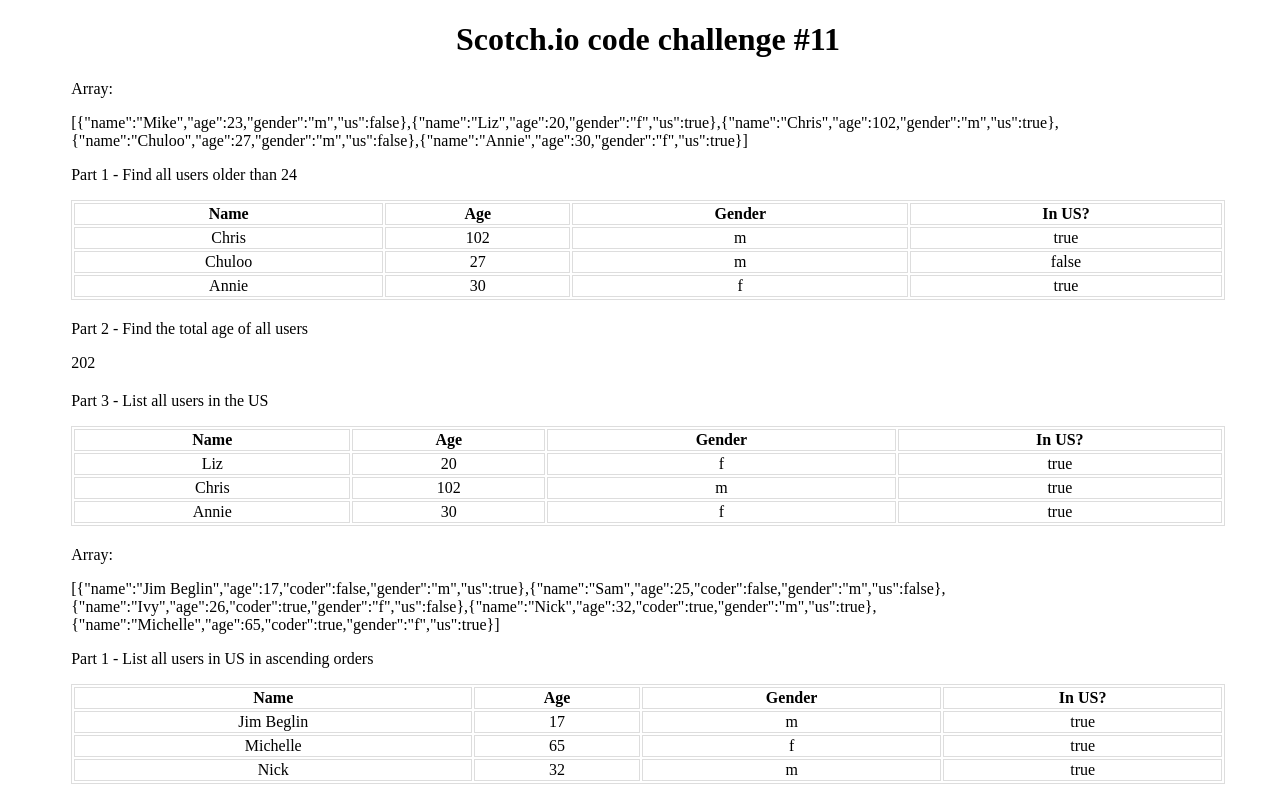
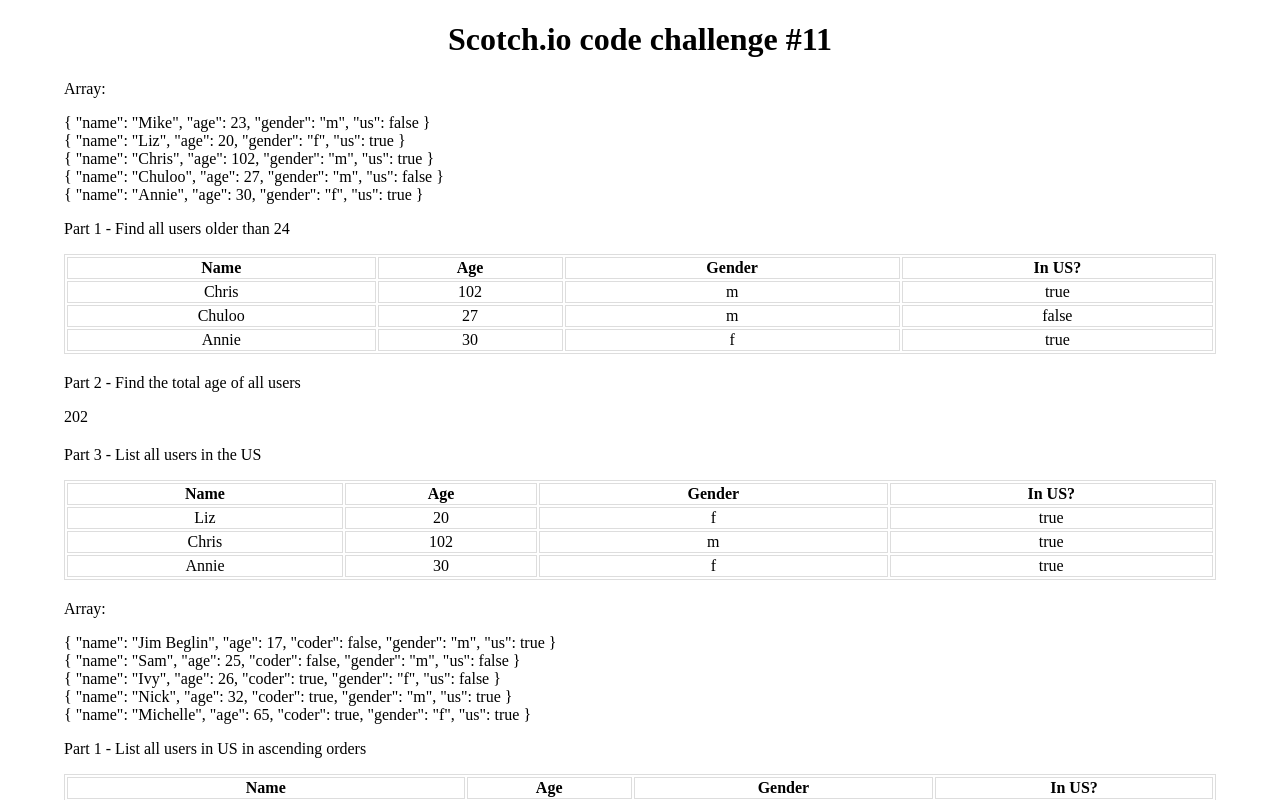
Before and after one commit to railsstudent/ng-fun-prog, an Angular app: page / in a window 1280 px wide. Shown: the top 800 px of the page. Built offline with nearby package versions, Linux system fonts and the light colour scheme.

Commit message:
Add Angular Material

```diff
--- a/angular.json
+++ b/angular.json
@@ -46,6 +46,9 @@
               "src/assets"
             ],
             "styles": [
+              {
+                "input": "node_modules/@angular/material/prebuilt-themes/pink-bluegrey.css"
+              },
               "src/styles.scss"
             ],
             "scripts": []
@@ -95,6 +98,9 @@
             "tsConfig": "src/tsconfig.spec.json",
             "karmaConfig": "src/karma.conf.js",
             "styles": [
+              {
+                "input": "node_modules/@angular/material/prebuilt-themes/pink-bluegrey.css"
+              },
               "styles.scss"
             ],
             "scripts": [],
--- a/package.json
+++ b/package.json
@@ -12,11 +12,13 @@
   "private": true,
   "dependencies": {
     "@angular/animations": "^6.0.0",
+    "@angular/cdk": "6.2.1",
     "@angular/common": "^6.0.0",
     "@angular/compiler": "^6.0.0",
     "@angular/core": "^6.0.0",
     "@angular/forms": "^6.0.0",
     "@angular/http": "^6.0.0",
+    "@angular/material": "6.2.1",
     "@angular/platform-browser": "^6.0.0",
     "@angular/platform-browser-dynamic": "^6.0.0",
     "@angular/router": "^6.0.0",
--- a/src/app/app.component.ts
+++ b/src/app/app.component.ts
@@ -208,10 +208,6 @@
 		];
 
 		this.answers.push(array1Answers, array2Answers, array3Answers);
-		this.arrays = [
-			JSON.stringify(texasss),
-			JSON.stringify(newieyork),
-			JSON.stringify(vegzas)
-		];
+		this.arrays = [texasss, newieyork, vegzas];
 	}
 }
--- a/src/app/app.module.ts
+++ b/src/app/app.module.ts
@@ -3,10 +3,11 @@
 
 import { AppComponent } from './app.component';
 import { QuizModule } from './quiz';
+import { BrowserAnimationsModule } from '@angular/platform-browser/animations';
 
 @NgModule({
 	declarations: [AppComponent],
-	imports: [BrowserModule, QuizModule],
+	imports: [BrowserModule, QuizModule, BrowserAnimationsModule],
 	providers: [Title],
 	bootstrap: [AppComponent]
 })
--- a/src/app/quiz/quiz-app/quiz-app.component.ts
+++ b/src/app/quiz/quiz-app/quiz-app.component.ts
@@ -1,5 +1,5 @@
 import { Component, Input, ChangeDetectionStrategy } from '@angular/core';
-import { IQuestion } from '../index';
+import { IQuestion, IPerson } from '../index';
 
 @Component({
 	selector: 'quiz-app',
@@ -8,6 +8,6 @@
 	changeDetection: ChangeDetectionStrategy.OnPush
 })
 export class QuizAppComponent {
-	@Input() arrays: string[];
+	@Input() arrays: IPerson[][];
 	@Input() answers: IQuestion[][];
 }
--- a/src/app/quiz/quiz-question/quiz-question.component.html
+++ b/src/app/quiz/quiz-question/quiz-question.component.html
@@ -1,9 +1,6 @@
-<div>
 <div>
   <p>Array:</p>
-    <p>{{array}}</p>
-  </div>
-  <div>
+  <div class="array" *ngFor="let obj of array"><span>{{obj | json }}</span><br/></div>
   <div class="answer" *ngFor="let ans of answers">
     <p>{{ans.question}}</p>
     <table *ngIf="ans.result.length">
@@ -21,4 +18,3 @@
     <p *ngIf="!ans.result.length">{{ans.result}}</p>
   </div>
 </div>
-</div>
--- a/src/app/quiz/quiz-question/quiz-question.component.ts
+++ b/src/app/quiz/quiz-question/quiz-question.component.ts
@@ -1,5 +1,5 @@
 import { Component, Input, ChangeDetectionStrategy } from '@angular/core';
-import { IQuestion } from '../index';
+import { IQuestion, IPerson } from '../index';
 
 @Component({
 	selector: 'quiz-question',
@@ -8,6 +8,6 @@
 	changeDetection: ChangeDetectionStrategy.OnPush
 })
 export class QuizQuestionComponent {
-	@Input() array: string;
+	@Input() array: IPerson[];
 	@Input() answers: IQuestion[];
 }
--- a/src/index.html
+++ b/src/index.html
@@ -1,6 +1,8 @@
 <!doctype html>
 <html lang="en">
 <head>
+<link href="https://fonts.googleapis.com/icon?family=Material+Icons" rel="stylesheet">
+<link href="https://fonts.googleapis.com/css?family=Roboto:300,400,500" rel="stylesheet">
   <meta charset="utf-8">
   <title>Functional Programming Practice</title>
   <base href="/">
--- a/src/styles.scss
+++ b/src/styles.scss
@@ -2,3 +2,5 @@
 * {
   box-sizing: border-box;
 }
+
+body { margin: 0; }
```
Also changed, not shown: 1 other file (tests, documents, lock files or other folders). Lines whose indentation alone changed are shown as unchanged.
